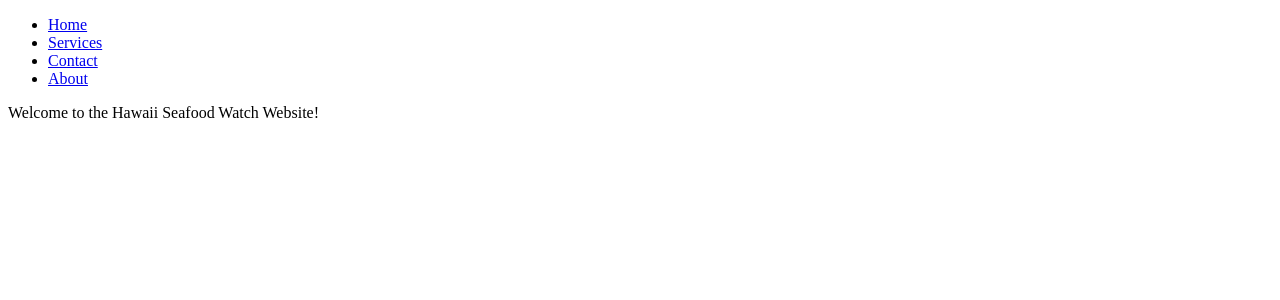
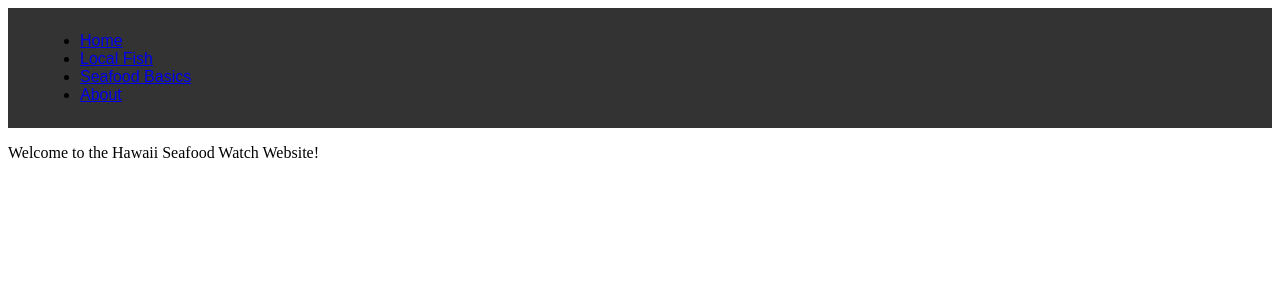
Before and after one commit to BrandonKoskie/cs401_fish_site, a Flask app: template api/templates/home.html in a window 1280 px wide. Shown: the top 300 px of the page. Run offline with Flask 3, Linux system fonts and the light colour scheme; the template is opened without the code that fills it, so the values that code supplies are empty.

Commit message:
working on home styles sheet

```diff
--- a/api/templates/home.html
+++ b/api/templates/home.html
@@ -4,13 +4,14 @@
     <meta charset="UTF-8">
     <meta name="viewport" content="width=device-width, initial-scale=1.0">
     <title>Hawaii Seafood Watch</title>
+    <link href="cs401_fish_site/api/templates/home.css" rel="stylesheet" />
 </head>
 <body>
 <nav class="navbar">
   <ul>
     <li><a href="#home">Home</a></li>
-    <li><a href="#services">Services</a></li>
-    <li><a href="#contact">Contact</a></li>
+    <li><a href="#Local Fish">Local Fish</a></li>
+    <li><a href="#Seafood Basics">Seafood Basics</a></li>
     <li><a href="#about">About</a></li>
   </ul>
 </nav>
--- /dev/null
+++ b/home.css
@@ -0,0 +1,45 @@
+/* Navigation Bar Container */
+.navbar {
+  background-color: #333;
+  display: flex;
+  justify-content: space-between;
+  align-items: center;
+  padding: 0.5rem 2rem;
+  font-family: Arial, sans-serif;
+}
+
+.logo {
+  color: white;
+  font-size: 1.5rem;
+  font-weight: bold;
+}
+
+/* List Styling */
+.nav-links {
+  list-style-type: none; /* Removes bullet points */
+  margin: 0;
+  padding: 0;
+  display: flex; /* Aligns links horizontally */
+}
+
+/* Individual Link Styling */
+.nav-links a {
+  display: block;
+  color: #f2f2f2;
+  text-align: center;
+  padding: 14px 20px;
+  text-decoration: none; /* Removes underline */
+  transition: 0.3s;
+}
+
+/* Hover effect */
+.nav-links a:hover {
+  background-color: #ddd;
+  color: black;
+}
+
+/* Highlight current page */
+.active {
+  background-color: #04AA6D;
+  color: white !important;
+}
```
